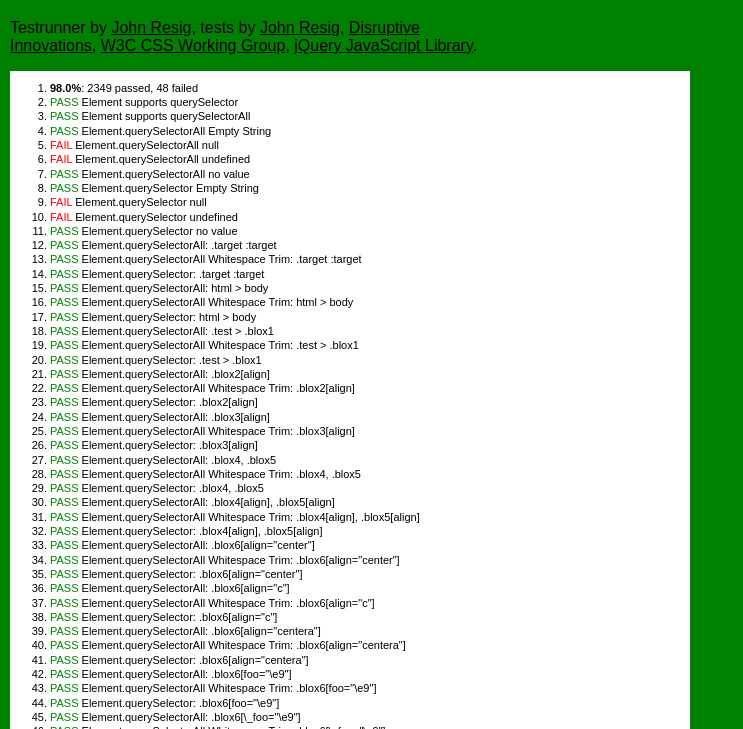
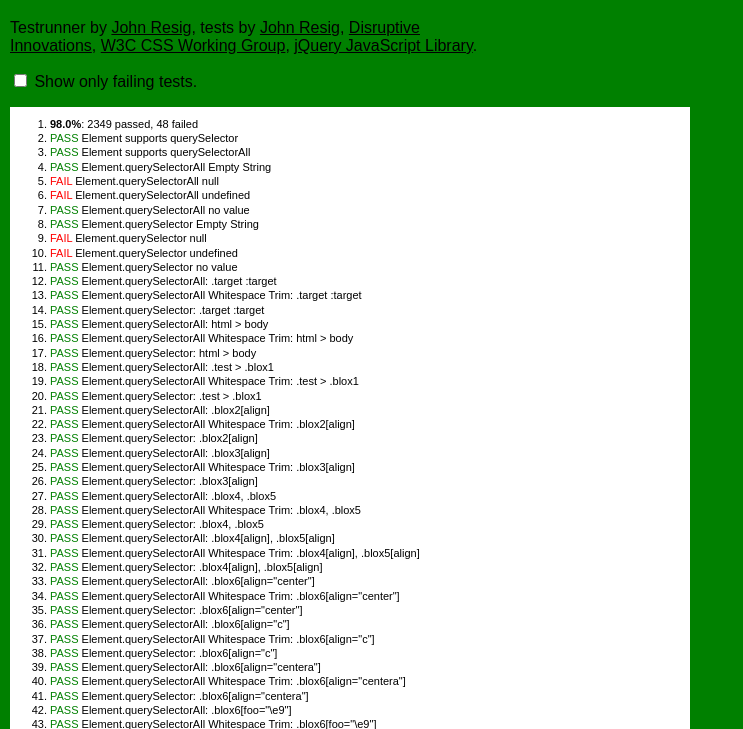
Before and after one commit to jeresig/selectortest, a plain HTML site: page index.html in a window 1280 px wide. Shown: the part 71-800 px from the top of the page, without its empty margins (0-743 px from the left). Drawn offline with Linux system fonts and the light colour scheme.

Commit message:
Added support for passing test toggling.

```diff
--- a/index.html
+++ b/index.html
@@ -33,6 +33,8 @@
     .lastOfType > p { background-color: red }
     .empty > .isEmpty { color: red; }
     html { background-color: red; }
+
+    html.nopass .pass { display: none; }
   </style>
   <style type="text/test" id="test">
     /* :target selector */
@@ -222,6 +224,10 @@
   </style>
   <script>
 	window.onload = function(){
+		document.getElementById("toggle").onclick = function(){
+			document.documentElement.className = this.checked ? "unitTest nopass" : "unitTest";
+		};
+
 		if ( window.location.hash.indexOf("target") == -1 )
 			window.location.hash = "#target";
 
@@ -299,6 +305,7 @@
 
 			for ( var i = 0; i < results.length; i++ ) {
 				var li = document.createElement("li");
+				li.className = (results[i][0] === "FAIL" ? "fail" : "pass");
 				var span = document.createElement("span");
 				span.style.color = (results[i][0] === "FAIL" ? "red" : "green");
 				span.appendChild( document.createTextNode( results[i][0] ) );
@@ -695,6 +702,7 @@
 <body id="body" class="unitTest" title="childhood and element type selectors">
 <h1><a href="http://www.w3.org/TR/selectors-api/">Selectors API</a> Test Suite</h1>
 <p>Testrunner by <a href="http://ejohn.org/">John Resig</a>, tests by <a href="http://ejohn.org/">John Resig</a>, <a href="http://disruptive-innovations.com/zoo/css3tests/selectorTest.html">Disruptive Innovations</a>, <a href="http://www.w3.org/Style/CSS/Test/CSS3/Selectors/20060307/html/index.html">W3C CSS Working Group</a>, <a href="http://jquery.com/test/">jQuery JavaScript Library</a>.</p>
+<p><input type="checkbox" id="toggle"/> Show only failing tests.</p>
 <div id="root">
   <div class="header">
     <h3>CSS 3 Selectors tests</h3>
```
